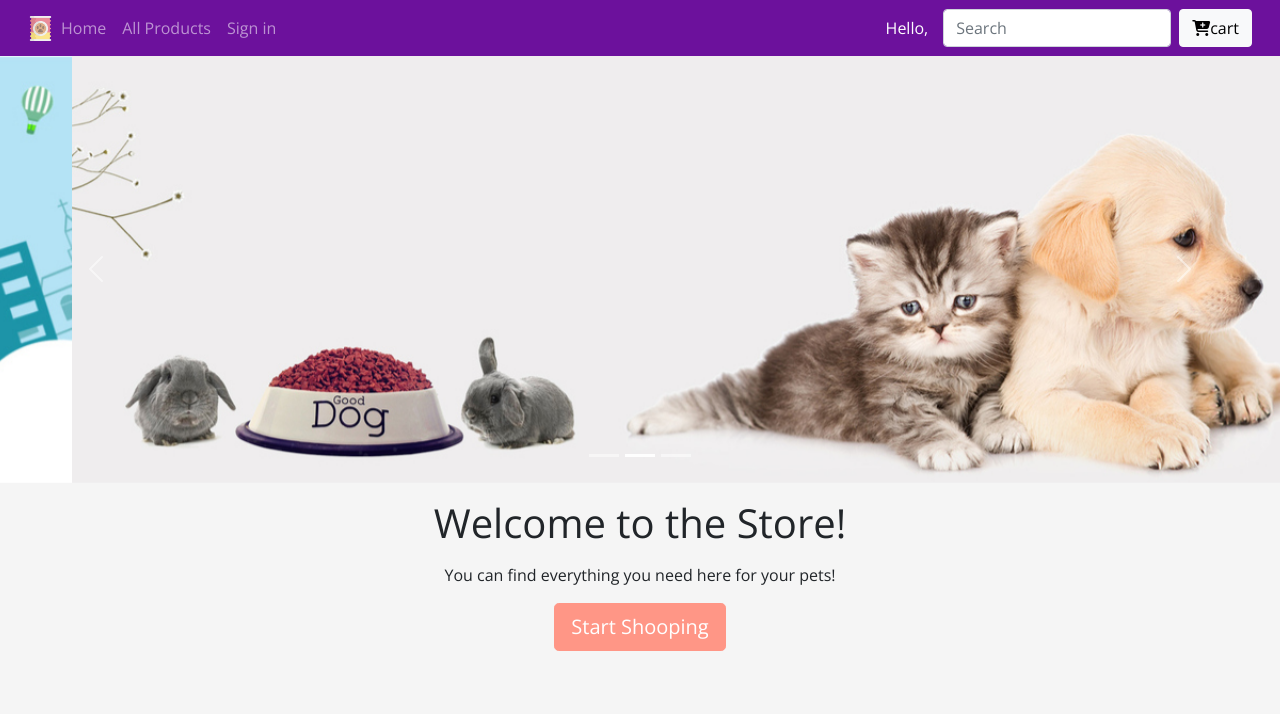
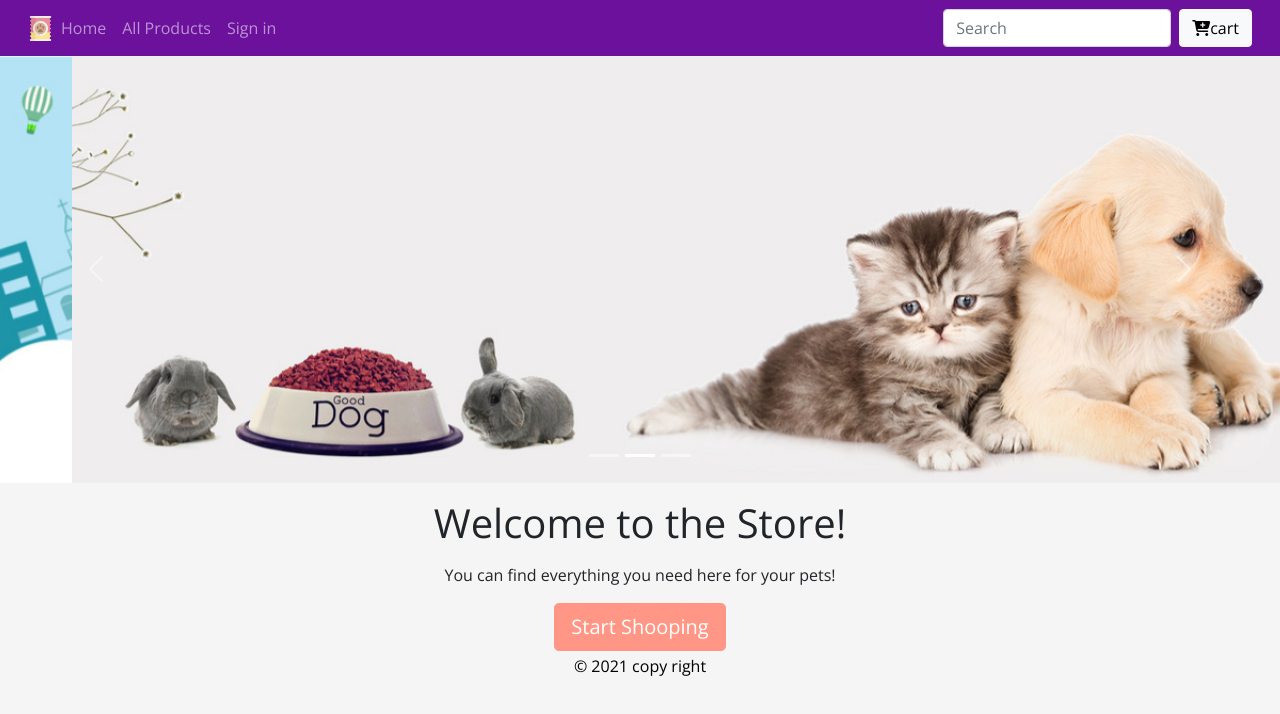
Before and after one commit to Automaton1989/commerceSite, a React (Create React App) app in the folder front/: page / in a window 1280 px wide. Shown: the top 714 px of the page. Built offline with nearby package versions, Linux system fonts and the light colour scheme; a web font is replaced by a local one.

Commit message:
Add logout function and modify navbar
Navbar will show username and hide login button if logged in

```diff
--- a/front/src/App.js
+++ b/front/src/App.js
@@ -9,6 +9,7 @@ import Home from "./components/Home";
 import Register from "./components/Register";
 import SingleProduct from "./components/SingleProduct";
 import Cart from "./components/Cart";
+import Footer from "./components/Footer";
 
 /*
 USE THIS FOR NAVIGATION BASICS
@@ -39,7 +40,7 @@ function App() {
   return (
     <Router>
       <React.Fragment>
-        <Navbar user={user}/>
+        <Navbar user={user} setUser={setUser} />
         <div className="App">
           <Routes>
             <Route exact path="/" element={<Home />}></Route>
@@ -49,6 +50,7 @@ function App() {
             <Route path="/product/:id" exact element={<SingleProduct />}></Route>
             <Route path="/cart" element={<Cart />}></Route>
           </Routes>
+          <Footer />
         </div>
       </React.Fragment>
     </Router>
--- a/front/src/components/Footer.js
+++ b/front/src/components/Footer.js
@@ -1,7 +1,7 @@
 export default function Footer() {
   return (
     <footer className = "align-item-center">
-      <p>& 2021 copy right</p>
+      <p>&copy; 2021 copy right</p>
     </footer>
   )
 }
--- a/front/src/components/Navbar.js
+++ b/front/src/components/Navbar.js
@@ -1,10 +1,21 @@
-import React from "react";
-import { Link } from "react-router-dom";
+import React, {useEffect} from "react";
+import { Link, useNavigate } from "react-router-dom";
 import logo from "../images/pet-food.png";
 import "../stylesheets/navbar.css";
 //import {UserContext} from "./Authentication";
 
-function Navbar({user}) {
+function Navbar({user, setUser}) {
+  let navigate = useNavigate();
+
+  const handleLogout = async() => {
+    const resRaw = await fetch("api/userLogout");
+    const res = await resRaw.json();
+    if (res.logout === "success") {
+      setUser("");
+      navigate("/");
+    }
+  }
+
   return (
     <nav className="navbar navbar-expand-sm navbar-dark px-sm-3">
       <div className="container-fluid">
@@ -40,13 +51,21 @@ function Navbar({user}) {
                 All Products
               </Link>
             </li>
-            <li className="nav-item">
+            {!user && <li className="nav-item">
               <Link to="/login" className="nav-link">
                 Sign in
               </Link>
             </li>
+            }
           </ul>
-          <span className="text-white">Hello, {user}</span>
+          {user && (
+            <>
+              <span className="text-white">
+                Hello, <strong>{user}</strong>
+              </span>
+              <i className="fa fa-sign-out logout" aria-hidden="true" onClick={handleLogout}></i>
+            </>
+          )}
           <form className="d-flex">
           <input className="form-control me-2" type="search" placeholder="Search" aria-label="Search" />
           </form>
--- a/front/src/index.css
+++ b/front/src/index.css
@@ -80,14 +80,24 @@ code {
 footer {
   text-align: center;
   padding: 3px;
-  background-color: DarkSalmon;
-  color: white;
+  /*background-color: DarkSalmon;*/
+  color: Black;
   display: block;
 }
 
 .text-white {
+  padding-right: 10px;
+  color: #dddddd;
+  align-items: center;
+}
+
+.logout {
   padding-right: 15px;
-  color: #e0e0e0;
+  color: #dddddd;
+  align-items: center;
+}
+.logout:hover{
+  color: #cd7568;
 }
 
 .search-products {
```
Also changed, not shown: 1 other file (tests, documents, lock files or other folders).
